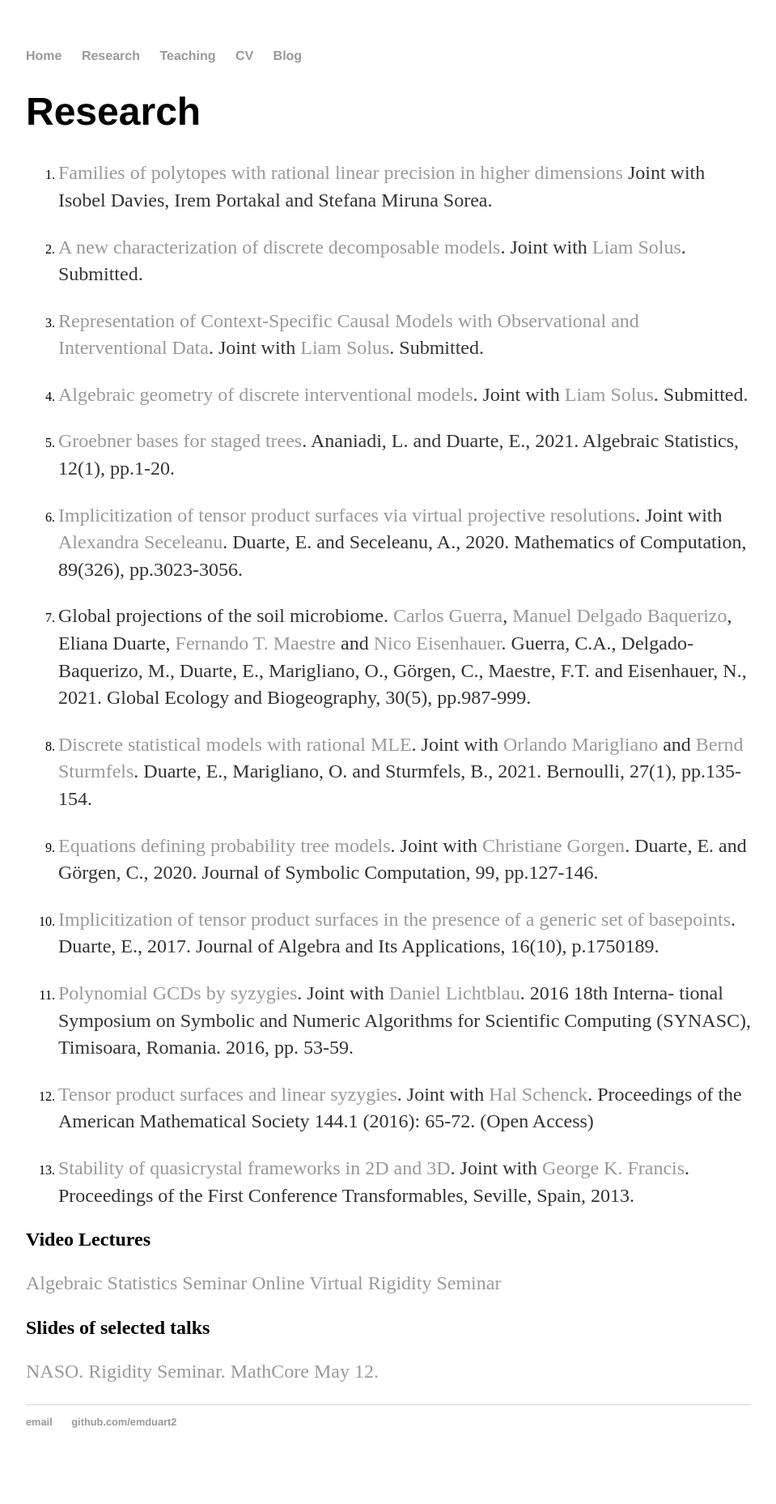
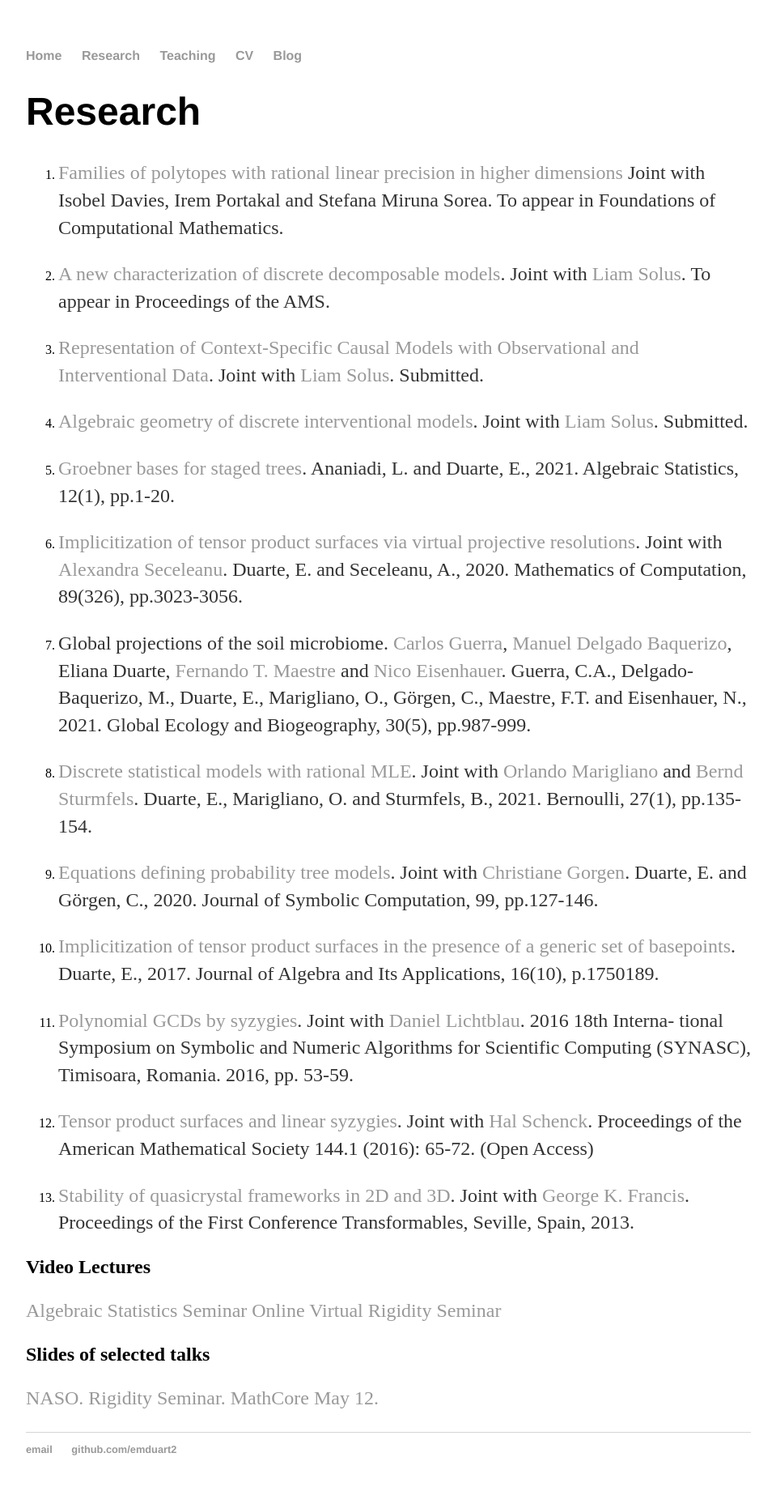
Before and after one commit to emduart2/emduart2.github.io, a Jekyll site: the page built from about/index.md, in a window 1280 px wide. Shown: the whole page at 81% size, without its empty margins (160-1119 px from the left). Built offline with Jekyll 4.4.1, drawn with Linux system fonts in a browser that asks for light colours; before the commit the page ends 1823 px from its top, so only the background shows below that.

Commit message:
added publication status

```diff
--- a/about/index.md
+++ b/about/index.md
@@ -5,9 +5,9 @@ title: Research
 
 # Research
 
-1. [Families of polytopes with rational linear precision in higher dimensions](https://arxiv.org/pdf/2109.08151.pdf) Joint with Isobel Davies, Irem Portakal and Stefana Miruna Sorea.
+1. [Families of polytopes with rational linear precision in higher dimensions](https://arxiv.org/pdf/2109.08151.pdf) Joint with Isobel Davies, Irem Portakal and Stefana Miruna Sorea. To appear in Foundations of Computational Mathematics.
 
-1. [A new characterization of discrete decomposable models](https://arxiv.org/abs/2105.05907). Joint with [Liam Solus](https://people.kth.se/~solus/). Submitted.
+1. [A new characterization of discrete decomposable models](https://arxiv.org/abs/2105.05907). Joint with [Liam Solus](https://people.kth.se/~solus/). To appear in Proceedings of the AMS.
 
 1. [Representation of Context-Specific Causal Models with Observational and Interventional Data](https://arxiv.org/abs/2101.09271). Joint with [Liam Solus](https://people.kth.se/~solus/). Submitted.
 
```
